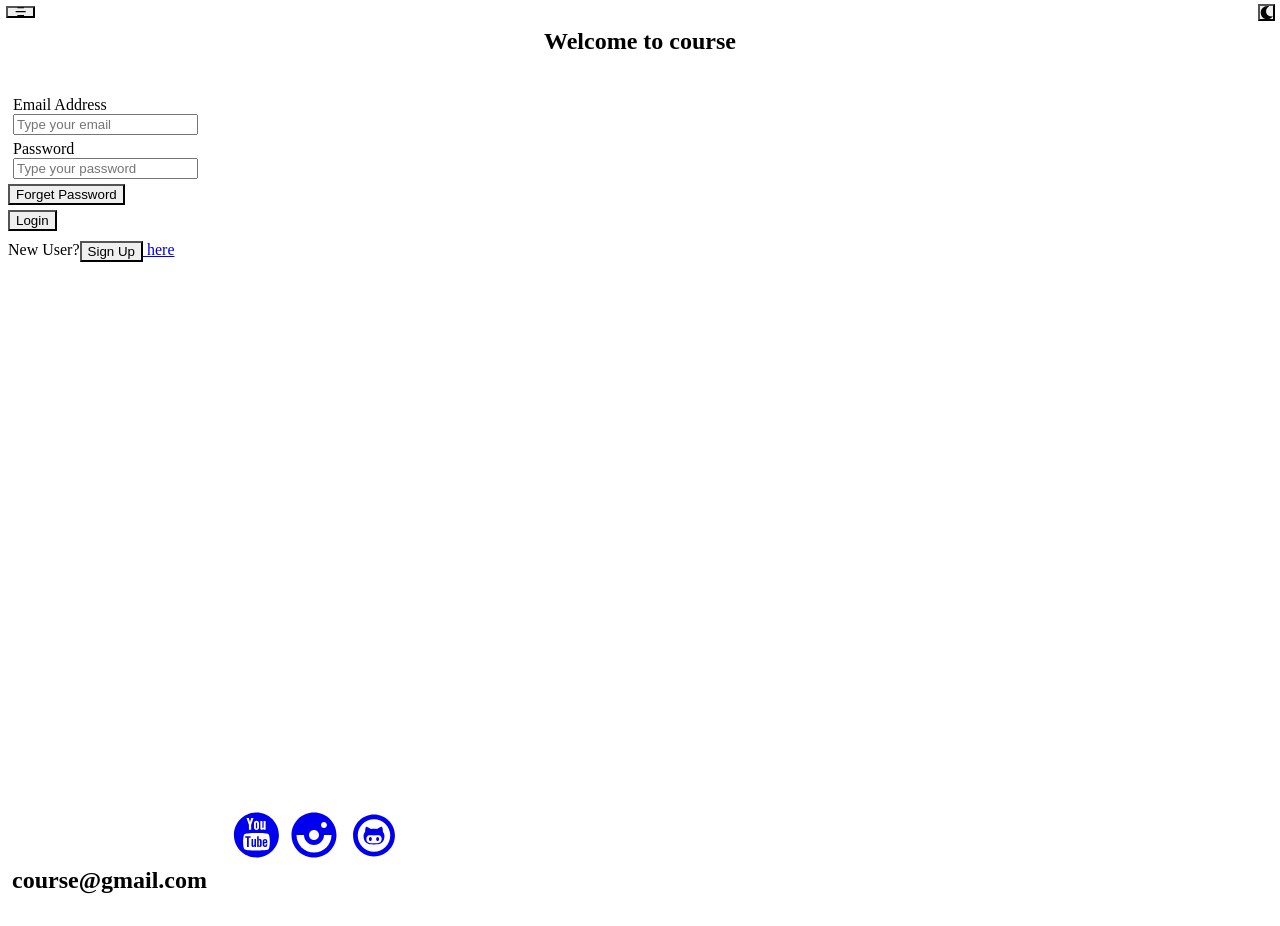
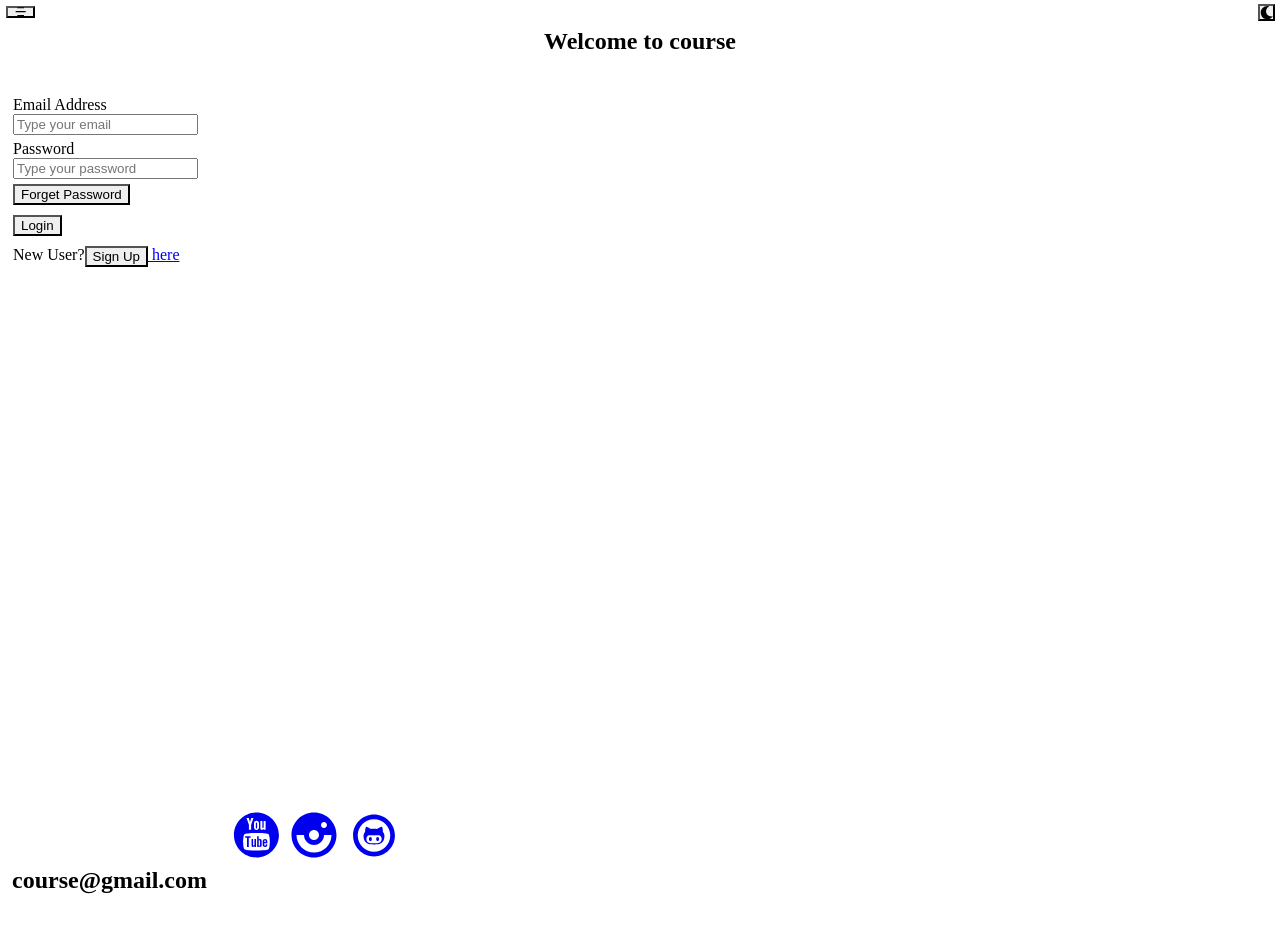
Before and after one commit to rinku-kr/course-web-app, a React (Create React App) app in the folder course-frontend/: page /login in a window 1280 px wide. Built offline with nearby package versions, Linux system fonts and the light colour scheme; the HTML template or start-up script is replaced by a standard one.

Commit message:
Fixing some style

```diff
--- a/course-frontend/src/components/auth/Login.jsx
+++ b/course-frontend/src/components/auth/Login.jsx
@@ -43,17 +43,17 @@ const Login = () => {
               focusBorderColor="green.500"
             />
           </Box>
-          <Box>
+          <Box margin={'5'}>
             <Link to="/forgetpassword">
               <Button fontSize={"sm"} variant={"link"}>
                 Forget Password
               </Button>
             </Link>
           </Box>
-          <Button type="submit" colorScheme="green" my="5">
+          <Button type="submit" colorScheme="green" margin="5">
             Login
           </Button>
-          <Box my="5">
+          <Box margin="5">
             New User?
             <Link to="/register">
               <Button colorScheme="green.500" variant={"link"}>
```
